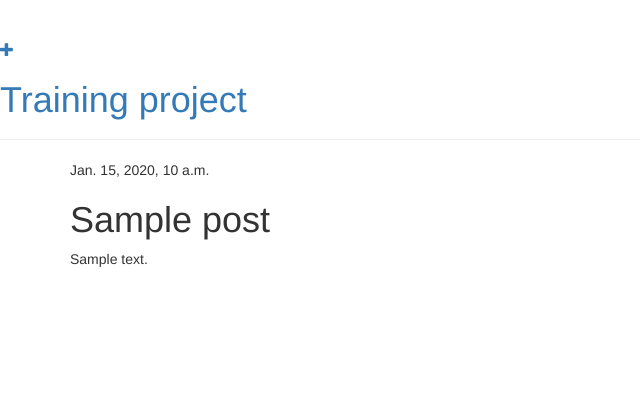
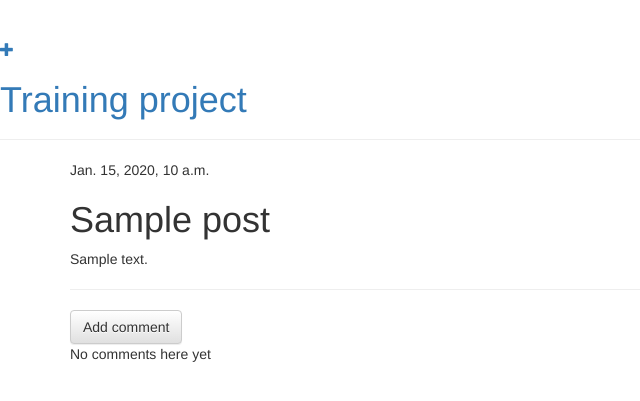
Before and after one commit to 2RMalinowski/dgblog, a Django app: page /post/1 in a window 1280 px wide. Shown: the top 401 px of the page, without its empty margins (0-640 px from the left). Run offline with Django 3.2, Linux system fonts and the light colour scheme; tables that the repository leaves empty hold one stand-in row (values such as "Sample post"); parts of the project's set-up code (start-up, migrations or seed data) failed here and were passed over; some libraries are stand-ins or nearby versions.

Commit message:
comment model created

```diff
--- a/blog_app/admin.py
+++ b/blog_app/admin.py
@@ -1,4 +1,5 @@
 from django.contrib import admin
-from .models import Post
+from .models import Post, Comment
 
 admin.site.register(Post)
+admin.site.register(Comment)
--- a/blog_app/models.py
+++ b/blog_app/models.py
@@ -16,3 +16,21 @@ class Post(models.Model):
 
     def __str__(self):
         return self.title
+
+
+class Comment(models.Model):
+    post = models.ForeignKey('blog_app.Post', on_delete='comments')
+    author = models.CharField(max_length=200)
+    text = models.TextField()
+    created_date = models.DateTimeField(default=timezone.now)
+    approved_comment = models.BooleanField(default=False)
+
+    def approve(self):
+        self.approved_comment = True
+        self.save()
+
+    def __str__(self):
+        return self.text
+
+    def approved_comments(self):
+        return self.comments.filter(approved_comment=True)
--- a/blog_app/urls.py
+++ b/blog_app/urls.py
@@ -5,4 +5,7 @@ urlpatterns = [
     path(r'', views.post_list, name='post_list'),
     path('post/new/', views.post_new, name='post_new'),
     path('post/<int:pk>', views.post_detail, name='post_detail'),
+    path('post/<int:pk>/comment/', views.add_comment_to_post, name='add_comment_to_post'),
+    path(r'comment/<int:pk>/approve/', views.comment_approve, name='comment_approve'),
+    path(r'comment/<int:pk>/remove/', views.comment_remove, name='comment_remove'),
 ]
--- a/blog_app/views.py
+++ b/blog_app/views.py
@@ -1,11 +1,17 @@
 from django.shortcuts import get_object_or_404, redirect, render
 from django.utils import timezone
-from .forms import PostForm
-from .models import Post
+from .forms import PostForm, CommentForm
+from .models import Post, Comment
+from django.views.generic import ListView, View
 
 
+# class PostView(ListView):
+#     queryset = Post.objects.all()
+#     context_object_name = 'post_list'
+#     template_name = 'blog_app/post_list.html'
+
 def post_list(request):
-    posts = Post.objects.filter(published_date__lte=timezone.now()).order_by('published_date')
+    posts = Post.objects.filter(published_date__lte=timezone.now()).order_by('-published_date')
     return render(request, 'blog_app/post_list.html', {'posts': posts})
 
 
@@ -26,3 +32,31 @@ def post_new(request):
 def post_detail(request, pk):
     post = get_object_or_404(Post, pk=pk)
     return render(request, 'blog_app/post_detail.html', {'post': post})
+
+
+def add_comment_to_post(request, pk):
+    post = get_object_or_404(Post, pk=pk)
+    if request.method == "POST":
+        form = CommentForm(request.POST)
+        if form.is_valid():
+            comment = form.save(commit=False)
+            comment.post = post
+            comment.save()
+            return redirect('post_detail', pk=post.pk)
+    else:
+        form = CommentForm()
+    return render(request, 'blog_app/add_comment_to_post.html', {'form': form})
+
+
+# @login_required
+def comment_approve(request, pk):
+    comment = get_object_or_404(Comment, pk=pk)
+    comment.approve()
+    return redirect('post_detail', pk=comment.post.pk)
+
+
+# @login_required
+def comment_remove(request, pk):
+    comment = get_object_or_404(Comment, pk=pk)
+    comment.delete()
+    return redirect('post_detail', pk=comment.post.pk)
--- a/dgblog/urls.py
+++ b/dgblog/urls.py
@@ -1,18 +1,3 @@
-"""dgblog URL Configuration
-
-The `urlpatterns` list routes URLs to views. For more information please see:
-    https://docs.djangoproject.com/en/2.0/topics/http/urls/
-Examples:
-Function views
-    1. Add an import:  from my_app import views
-    2. Add a URL to urlpatterns:  path('', views.home, name='home')
-Class-based views
-    1. Add an import:  from other_app.views import Home
-    2. Add a URL to urlpatterns:  path('', Home.as_view(), name='home')
-Including another URLconf
-    1. Import the include() function: from django.urls import include, path
-    2. Add a URL to urlpatterns:  path('blog/', include('blog.urls'))
-"""
 from django.contrib import admin
 from django.conf.urls import include
 from django.urls import path
--- a/templates/blog_app/post_detail.html
+++ b/templates/blog_app/post_detail.html
@@ -10,4 +10,23 @@
         <h1>{{ post.title }}</h1>
         <p>{{ post.text|linebreaksbr }}</p>
     </div>
+<hr>
+<a class="btn btn-default" href="{% url 'add_comment_to_post' pk=post.pk %}">Add comment</a>
+{% for comment in post.comments.all %}
+    {% if user.is_authenticated or comment.approved_comment %}
+    <div class="comment">
+        <div class="date">
+            {{ comment.created_date }}
+            {% if not comment.approved_comment %}
+                <a class="btn btn-default" href="{% url 'comment_remove' pk=comment.pk %}"><span class="glyphicon glyphicon-remove"></span></a>
+                <a class="btn btn-default" href="{% url 'comment_approve' pk=comment.pk %}"><span class="glyphicon glyphicon-ok"></span></a>
+            {% endif %}
+        </div>
+        <strong>{{ comment.author }}</strong>
+        <p>{{ comment.text|linebreaks }}</p>
+    </div>
+    {% endif %}
+{% empty %}
+    <p>No comments here yet</p>
+{% endfor %}
 {% endblock %}
--- a/templates/blog_app/post_list.html
+++ b/templates/blog_app/post_list.html
@@ -5,6 +5,8 @@
                 <h1><a href="{% url 'post_detail' pk=post.pk %}">{{ post.title }}</a></h1>
                 <p>{{ post.text|linebreaksbr }}</p>
                 <p>published: {{ post.published_date }}</p>
+                <a href="{% url 'post_detail' pk=post.pk %}">Comments: {{ post.approved_comments.count }}</a>
+
             </div>
         {% endfor %}
 {% endblock %}
```
Also changed, not shown: blog_app/forms.py (+8 -1 lines), templates/blog_app/add_comment_to_post.html (added, +9 -0 lines), blog_app/migrations/0003_comment.py (added).
